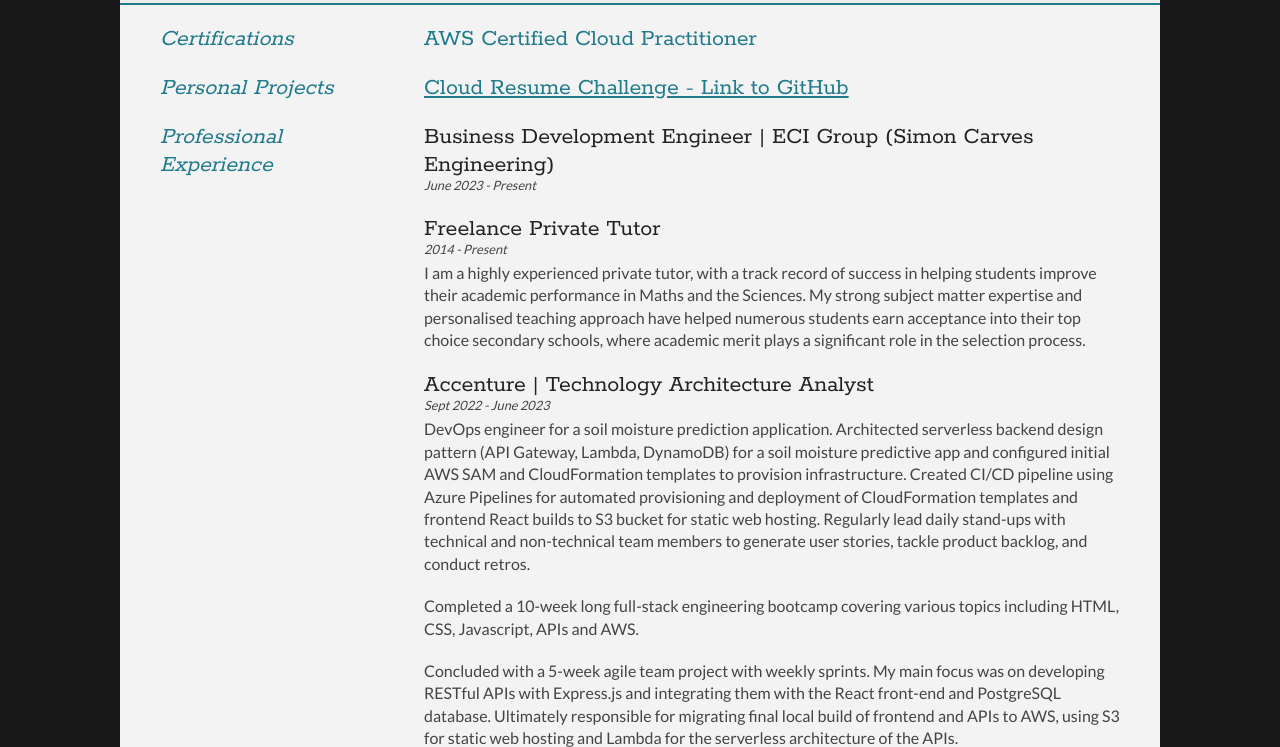
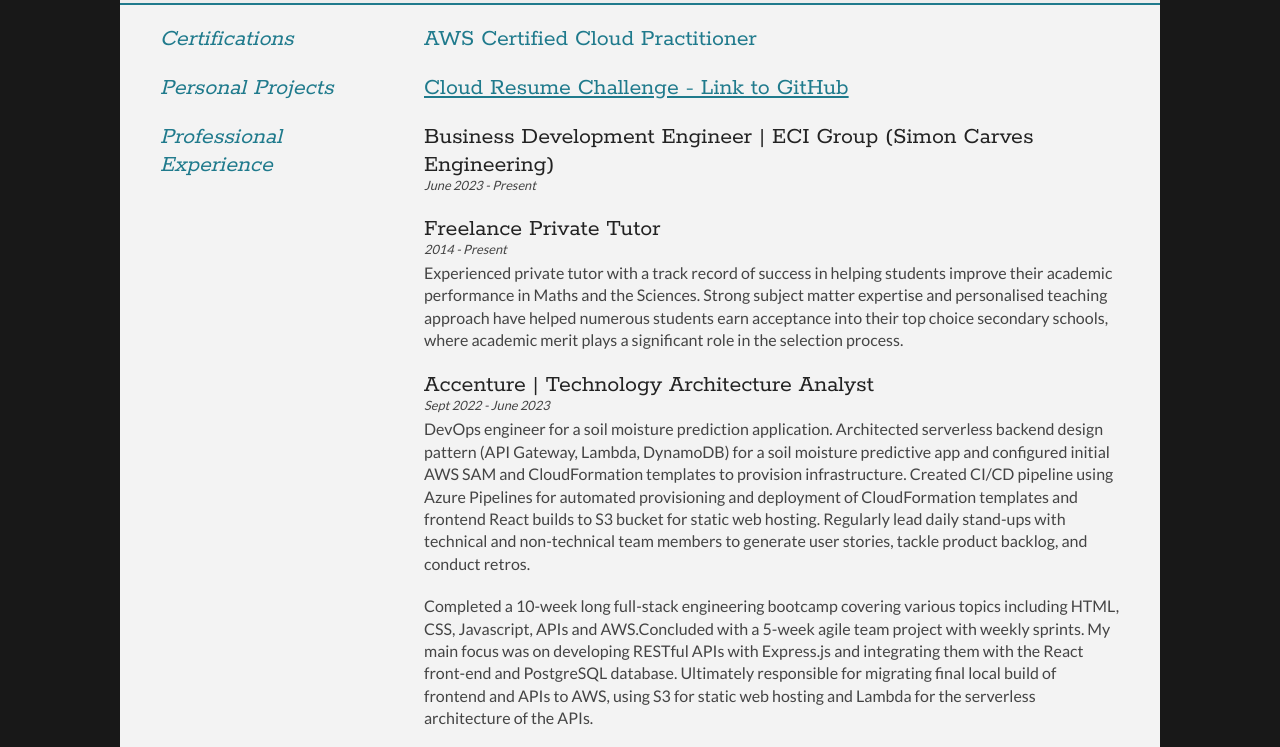
Before and after one commit to Matchahub/Cloud_Resume_Challenge, a website: page index.html in a window 1280 px wide. Shown: the part 209-956 px from the top of the page. Drawn offline with Linux system fonts and the light colour scheme; no server answers.

Commit message:
Updated index.html

```diff
--- a/index.html
+++ b/index.html
@@ -80,7 +80,7 @@
           <article>
             <h4>Freelance Private Tutor</h4>
             <p class="subDetails">2014 - Present</p>
-            <p>I am a highly experienced private tutor, with a track record of success in helping students improve their academic performance in Maths and the Sciences. My strong subject matter expertise and personalised teaching approach have helped numerous students earn acceptance into their top choice secondary schools, where academic merit plays a significant role in the selection process. </p>
+            <p>Experienced private tutor with a track record of success in helping students improve their academic performance in Maths and the Sciences. Strong subject matter expertise and personalised teaching approach have helped numerous students earn acceptance into their top choice secondary schools, where academic merit plays a significant role in the selection process. </p>
           </article>
 
           <article>
@@ -90,8 +90,10 @@
               DevOps engineer for a soil moisture prediction application. Architected serverless backend design pattern (API Gateway, Lambda, DynamoDB) for a soil moisture predictive app and configured initial AWS SAM and CloudFormation templates to provision infrastructure.
               Created CI/CD pipeline using Azure Pipelines for automated provisioning and deployment of CloudFormation templates and frontend React builds to S3 bucket for static web hosting. Regularly lead daily stand-ups with technical and non-technical team members to generate user stories, tackle product backlog, and conduct retros.
             </p>
-            <p>Completed a 10-week long full-stack engineering bootcamp covering various topics including HTML, CSS, Javascript, APIs and AWS.</p>
-            <p>Concluded with a 5-week agile team project with weekly sprints. My main focus was on developing RESTful APIs with Express.js and integrating them with the React front-end and PostgreSQL database. Ultimately responsible for migrating final local build of frontend and APIs to AWS, using S3 for static web hosting and Lambda for the serverless architecture of the APIs.</p>
+            <p>
+              Completed a 10-week long full-stack engineering bootcamp covering various topics including HTML, CSS, Javascript, APIs and AWS.Concluded with a 5-week agile team project with weekly sprints. My main focus was on developing RESTful APIs with Express.js and integrating them with the React front-end and PostgreSQL database.
+              Ultimately responsible for migrating final local build of frontend and APIs to AWS, using S3 for static web hosting and Lambda for the serverless architecture of the APIs.
+            </p>
           </article>
 
           <article>
```
